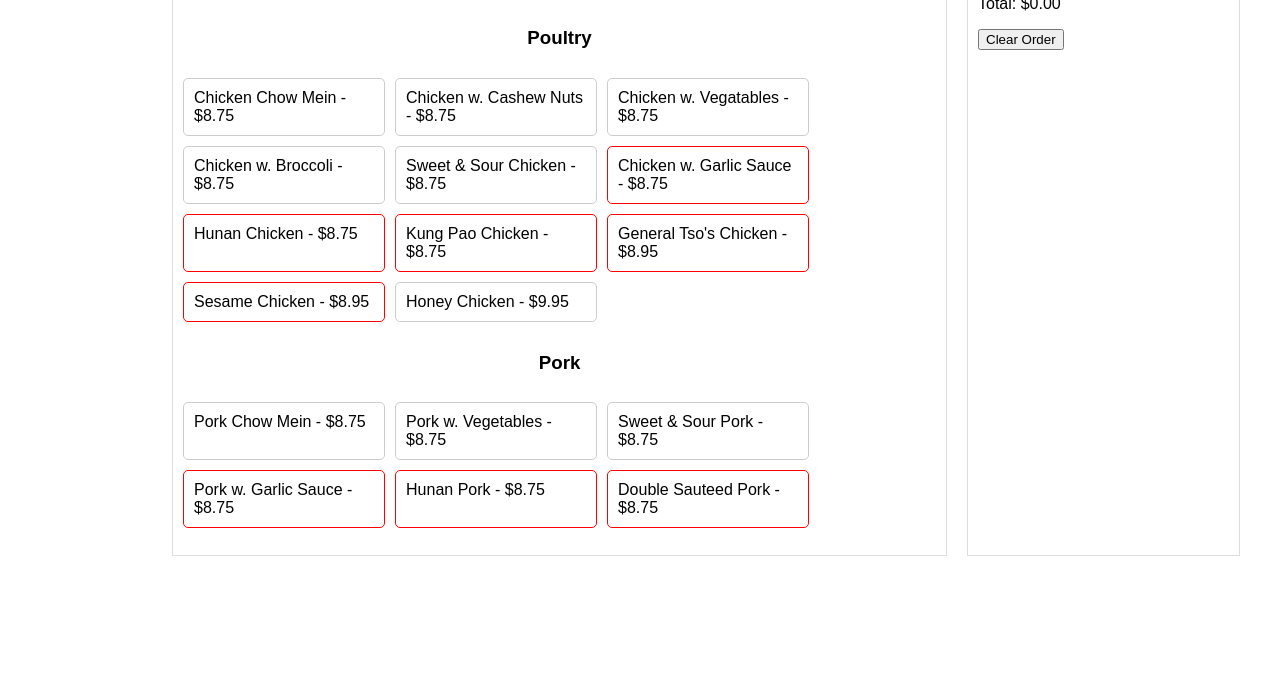
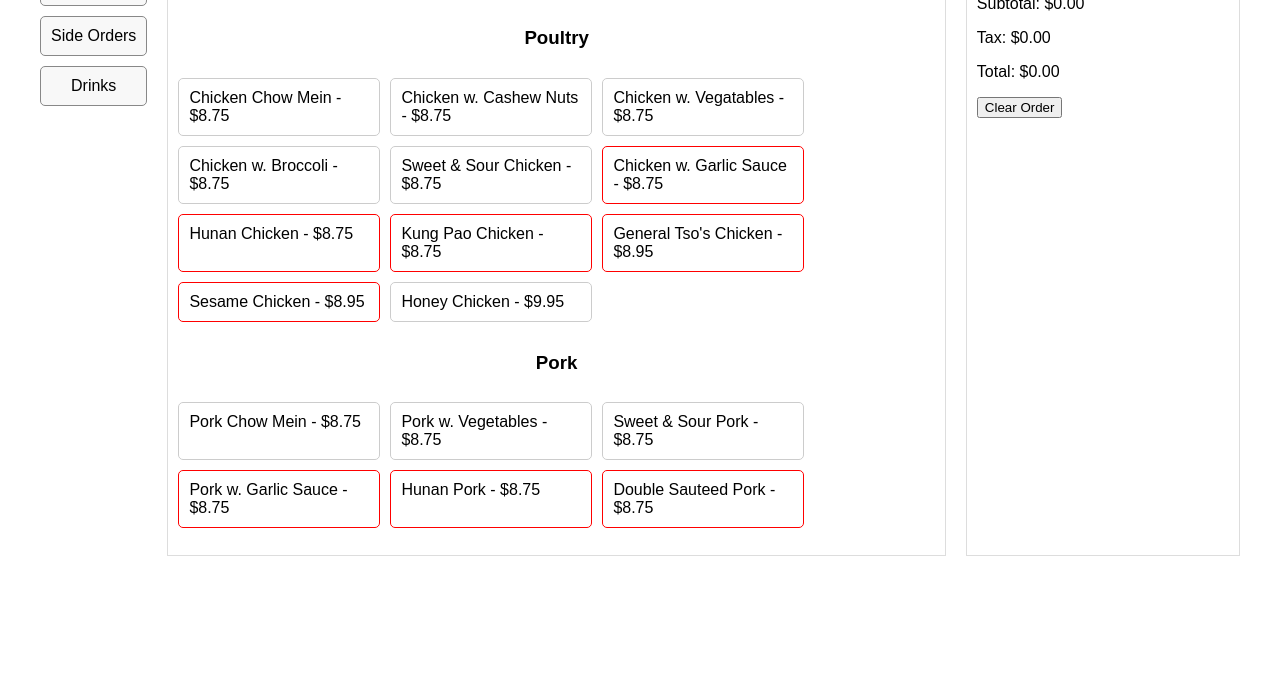
Before and after one commit to kayla7843/restaurant-menu, a plain HTML site: page index.html in a window 1280 px wide. Shown: the part 124-800 px from the top of the page. Drawn offline with Linux system fonts and the light colour scheme.

Commit message:
main menu layout

```diff
--- a/index.html
+++ b/index.html
@@ -11,6 +11,8 @@
     <div id="menu-toggle">
       <button data-category="lunch" class="active">Lunch</button>
       <button data-category="dinner">Dinner</button>
+			<button data-category="side order">Side Orders</button>
+			<button data-category="drinks">Drinks</button>
     </div>
     <div class="menu-selection">
       <h1>Menu</h1>
@@ -19,6 +21,8 @@
     <div class="order-check">
       <h2>Current Order</h2>
       <ul id="order-list"></ul>
+			<p>Subtotal: $<span id="order-subtotal">0.00</span></p>
+			<p>Tax: $<span id="order-tax">0.00</span></p>
       <p>Total: $<span id="order-total">0.00</span></p>
       <button id="clear-order">Clear Order</button>
     </div>
--- a/menu.json
+++ b/menu.json
@@ -1482,7 +1482,7 @@
     "Name": "Soft Drink",
     "Spicy": "FALSE",
     "Price": 2,
-    "Avalibility": "Dinner"
+    "Avalibility": "Drinks"
   },
   {
     "ID": "D",
@@ -1491,7 +1491,7 @@
     "Name": "Ice Tea",
     "Spicy": "FALSE",
     "Price": 2,
-    "Avalibility": "Dinner"
+    "Avalibility": "Drinks"
   },
   {
     "ID": "D",
@@ -1500,7 +1500,7 @@
     "Name": "Hot Coffee",
     "Spicy": "FALSE",
     "Price": 2,
-    "Avalibility": "Dinner"
+    "Avalibility": "Drinks"
   },
   {
     "ID": "D",
@@ -1509,7 +1509,7 @@
     "Name": "Hot Tea",
     "Spicy": "FALSE",
     "Price": 2,
-    "Avalibility": "Dinner"
+    "Avalibility": "Drinks"
   },
   {
     "ID": "SO",
@@ -1518,7 +1518,7 @@
     "Name": "Steamed Rice (pt)",
     "Spicy": "FALSE",
     "Price": 2.5,
-    "Avalibility": "Dinner"
+    "Avalibility": "Side Order"
   },
   {
     "ID": "SO",
@@ -1527,7 +1527,7 @@
     "Name": "Steamed Rice (qt)",
     "Spicy": "FALSE",
     "Price": 4.95,
-    "Avalibility": "Dinner"
+    "Avalibility": "Side Order"
   },
   {
     "ID": "SO",
@@ -1536,7 +1536,7 @@
     "Name": "Plain Fried Rice (pt)",
     "Spicy": "FALSE",
     "Price": 4,
-    "Avalibility": "Dinner"
+    "Avalibility": "Side Order"
   },
   {
     "ID": "SO",
@@ -1545,7 +1545,7 @@
     "Name": "Plain Fried Rice (qt)",
     "Spicy": "FALSE",
     "Price": 6.95,
-    "Avalibility": "Dinner"
+    "Avalibility": "Side Order"
   },
   {
     "ID": "SO",
@@ -1554,7 +1554,7 @@
     "Name": "Donuts",
     "Spicy": "FALSE",
     "Price": 5.95,
-    "Avalibility": "Dinner"
+    "Avalibility": "Side Order"
   },
   {
     "ID": "SO",
@@ -1563,7 +1563,7 @@
     "Name": "Fortune Cookies (pc)",
     "Spicy": "FALSE",
     "Price": 0.35,
-    "Avalibility": "Dinner"
+    "Avalibility": "Side Order"
   },
   {
     "ID": "SO",
@@ -1572,7 +1572,7 @@
     "Name": "Fried Potato",
     "Spicy": "FALSE",
     "Price": 5.5,
-    "Avalibility": "Dinner"
+    "Avalibility": "Side Order"
   },
   {
     "ID": "SO",
@@ -1581,7 +1581,7 @@
     "Name": "Sauce (half pt)",
     "Spicy": "FALSE",
     "Price": 2,
-    "Avalibility": "Dinner"
+    "Avalibility": "Side Order"
   },
   {
     "ID": "SO",
@@ -1590,6 +1590,6 @@
     "Name": "Sauce (pt)",
     "Spicy": "FALSE",
     "Price": 4,
-    "Avalibility": "Dinner"
+    "Avalibility": "Side Order"
   }
 ]
--- a/script.js
+++ b/script.js
@@ -82,15 +82,14 @@ function addToOrder(item) {
 // Render current order list and total
 function renderOrder() {
   orderList.innerHTML = "";
-  let total = 0;
-
+  let subtotal = 0;
   order.forEach((item, idx) => {
-    total += item.Price;
+    subtotal += item.Price;
     const li = document.createElement("li");
     li.textContent = `${item.Name} - $${item.Price.toFixed(2)}`;
+
+    li.style.cursor = "pointer";
     li.title = "Tap to remove item";
-
-    // Allow removal on click
     li.addEventListener("click", () => {
       order.splice(idx, 1);
       renderOrder();
@@ -99,8 +98,14 @@ function renderOrder() {
     orderList.appendChild(li);
   });
 
+  const tax = subtotal * SALES_TAX_RATE;
+  const total = subtotal + tax;
+
+  document.getElementById("order-subtotal").textContent = subtotal.toFixed(2);
+  document.getElementById("order-tax").textContent = tax.toFixed(2);
   orderTotal.textContent = total.toFixed(2);
 }
+
 
 // Clear order button
 clearOrderBtn.addEventListener("click", () => {
--- a/style.css
+++ b/style.css
@@ -65,3 +65,24 @@ h1, h2 {
   padding: 10px;
   overflow-y: auto;
 }
+
+#menu-toggle {
+  display: flex;
+  flex-direction: column;
+  gap: 10px;
+  margin-bottom: 20px;
+}
+
+#menu-toggle button {
+  padding: 10px;
+  font-size: 16px;
+  cursor: pointer;
+  border: 1px solid #888;
+  border-radius: 5px;
+  background-color: #f8f8f8;
+}
+
+#menu-toggle button.active {
+  background-color: #d0eaff;
+  font-weight: bold;
+}
```
